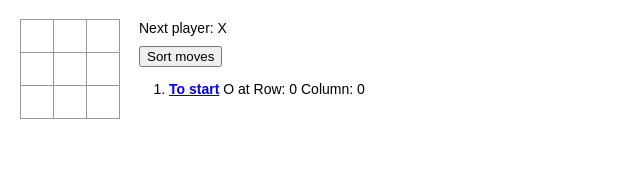
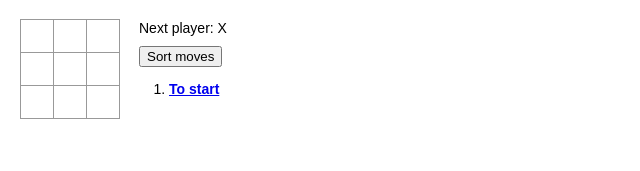
Before and after one commit to Muhitori/react-tutorial, a React (Create React App) app: page / in a window 1280 px wide. Shown: the top 171 px of the page, without its empty margins (0-640 px from the left). Built offline with nearby package versions, Linux system fonts and the light colour scheme.

Commit message:
fix -_-'

```diff
--- a/src/components/Game.tsx
+++ b/src/components/Game.tsx
@@ -108,10 +108,13 @@ class Game extends React.Component<Props, State> {
 
 		let moves = history.map((step, move) => {
 			const desc = move ? "To move #" + move : "To start";
+			let currentCell = "";
 
-			const currentCell = ` ${move % 2 !== 0 ? "X" : "O"} at
+			if (move !== 0) {
+				currentCell = ` ${move % 2 !== 0 ? "X" : "O"} at
 															Row: ${step.clickedSquare.row}
 															Column: ${step.clickedSquare.column}`;
+			}
 
 			return (
 				<li key={move}>
```
